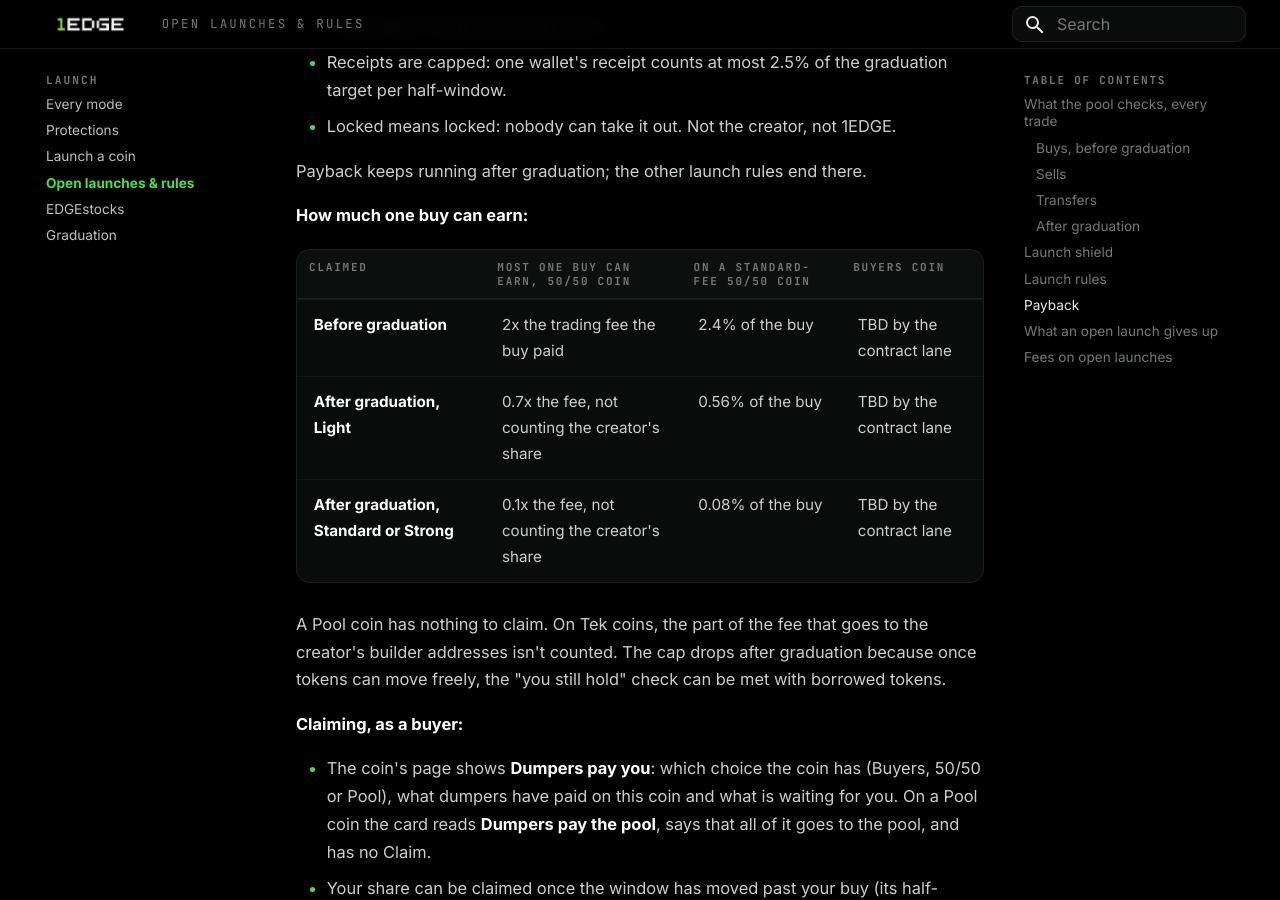
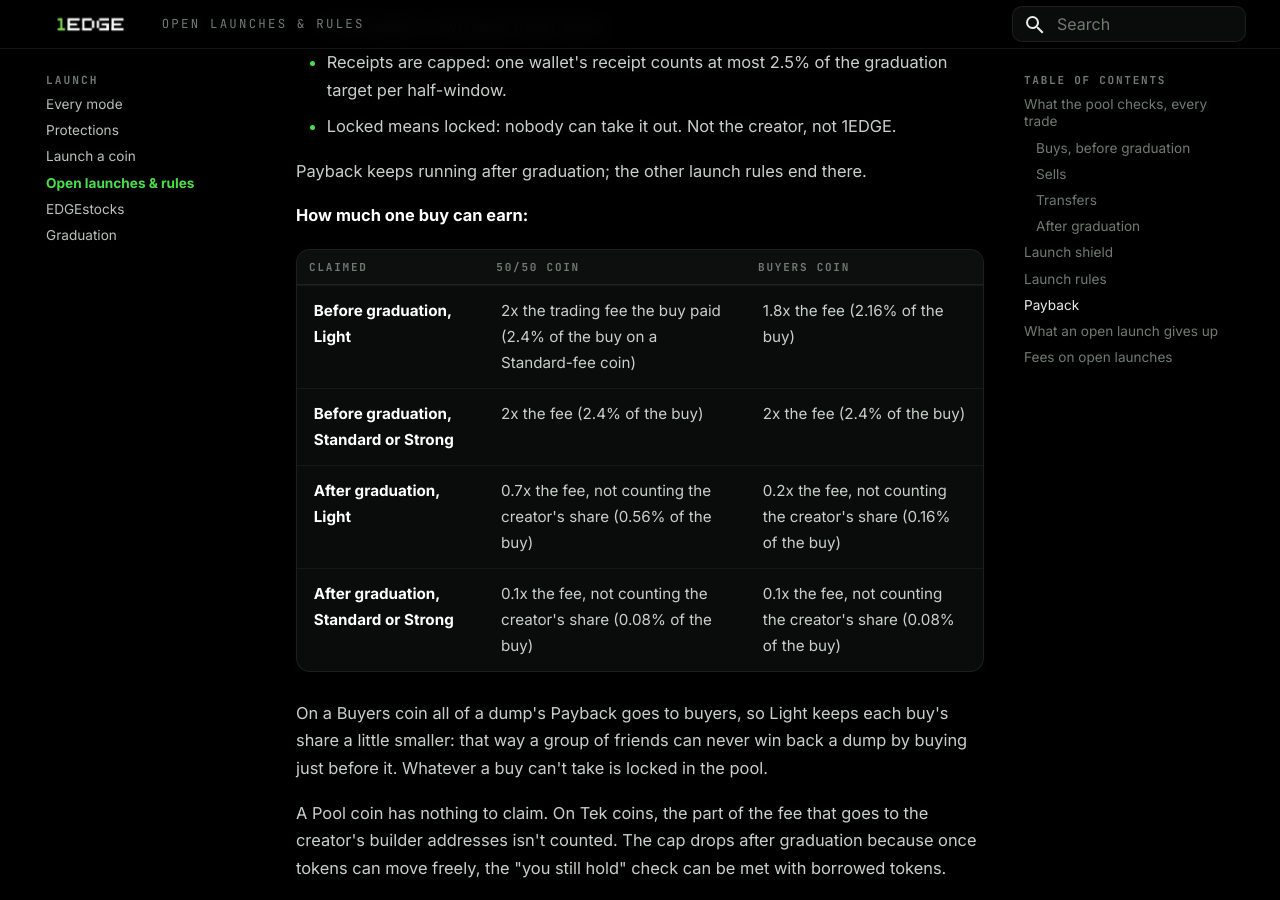
Before and after one commit to Tedz-1edge/1edge-docs, an MkDocs documentation site: the page built from docs/launch/open-launches.md, in a window 1280 px wide and 900 px high, scrolled down 6656 px. Built offline with MkDocs 1.6.1 and Material for MkDocs 9.7.7, drawn with Linux system fonts in a browser that asks for light colours.

Commit message:
PAYBACKSHIP docs: earning caps per choice (Buyers coin: Light 1.8x before / 0.2x after graduation; Standard and Strong as 50/50)
Co-Authored-By: Claude Opus 5.5 <noreply@anthropic.com>

```diff
--- a/docs/launch/open-launches.md
+++ b/docs/launch/open-launches.md
@@ -125,13 +125,14 @@ Payback keeps running after graduation; the other launch rules end there.
 
 **How much one buy can earn:**
 
-<!-- TODO-CAPS: the Buyers-coin caps are set by the contract lane (PaybackPreset earnCapFeeTenthsBuyers / earnCapGradTenthsBuyers); the lead fills the "Buyers coin" column when they are final. The 50/50 numbers are today's. -->
+| Claimed | 50/50 coin | Buyers coin |
+|---|---|---|
+| **Before graduation, Light** | 2x the trading fee the buy paid (2.4% of the buy on a Standard-fee coin) | 1.8x the fee (2.16% of the buy) |
+| **Before graduation, Standard or Strong** | 2x the fee (2.4% of the buy) | 2x the fee (2.4% of the buy) |
+| **After graduation, Light** | 0.7x the fee, not counting the creator's share (0.56% of the buy) | 0.2x the fee, not counting the creator's share (0.16% of the buy) |
+| **After graduation, Standard or Strong** | 0.1x the fee, not counting the creator's share (0.08% of the buy) | 0.1x the fee, not counting the creator's share (0.08% of the buy) |
 
-| Claimed | Most one buy can earn, 50/50 coin | On a Standard-fee 50/50 coin | Buyers coin |
-|---|---|---|---|
-| **Before graduation** | 2x the trading fee the buy paid | 2.4% of the buy | TBD by the contract lane |
-| **After graduation, Light** | 0.7x the fee, not counting the creator's share | 0.56% of the buy | TBD by the contract lane |
-| **After graduation, Standard or Strong** | 0.1x the fee, not counting the creator's share | 0.08% of the buy | TBD by the contract lane |
+On a Buyers coin all of a dump's Payback goes to buyers, so Light keeps each buy's share a little smaller: that way a group of friends can never win back a dump by buying just before it. Whatever a buy can't take is locked in the pool.
 
 A Pool coin has nothing to claim. On Tek coins, the part of the fee that goes to the creator's builder addresses isn't counted. The cap drops after graduation because once tokens can move freely, the "you still hold" check can be met with borrowed tokens.
 
```
